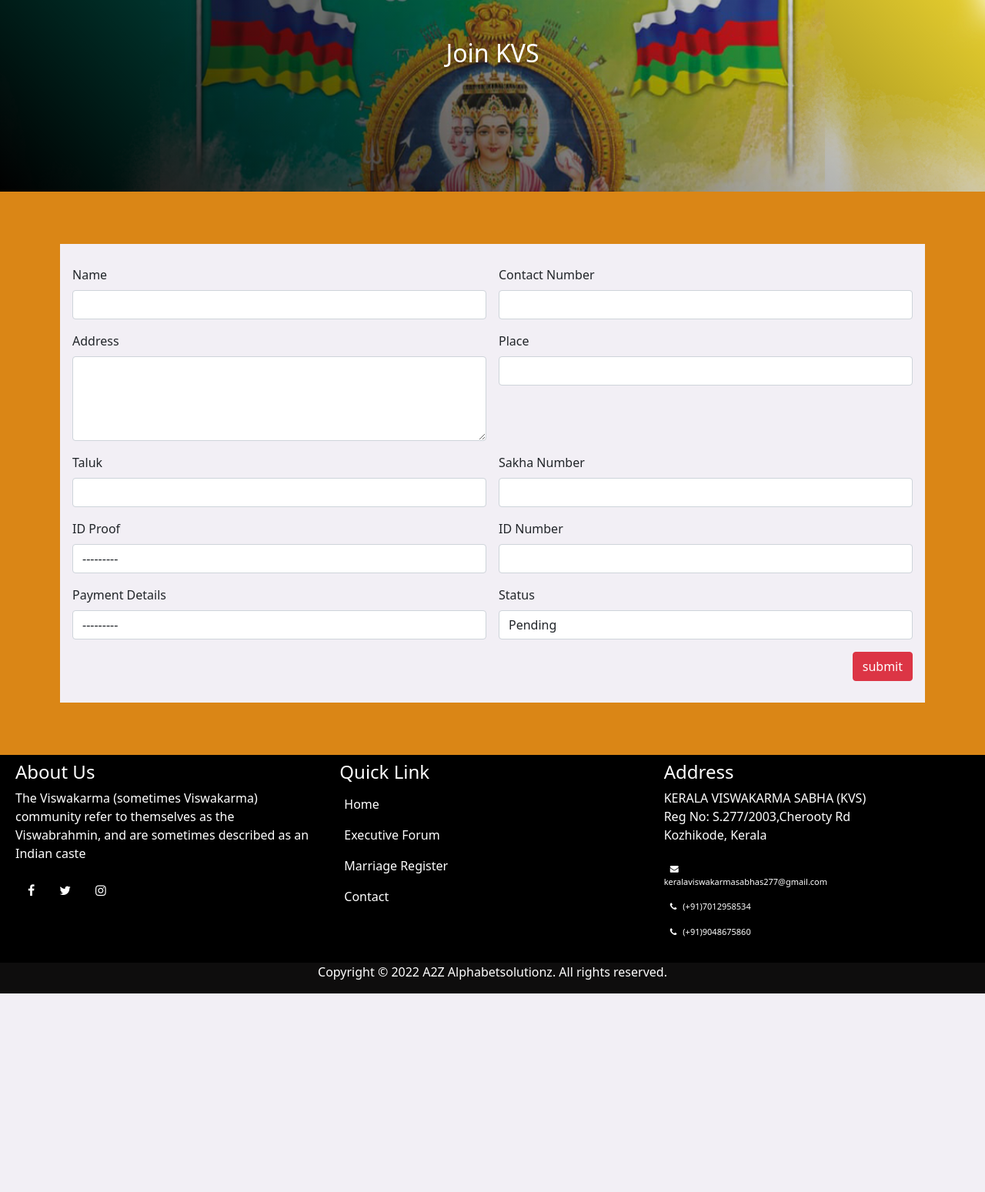
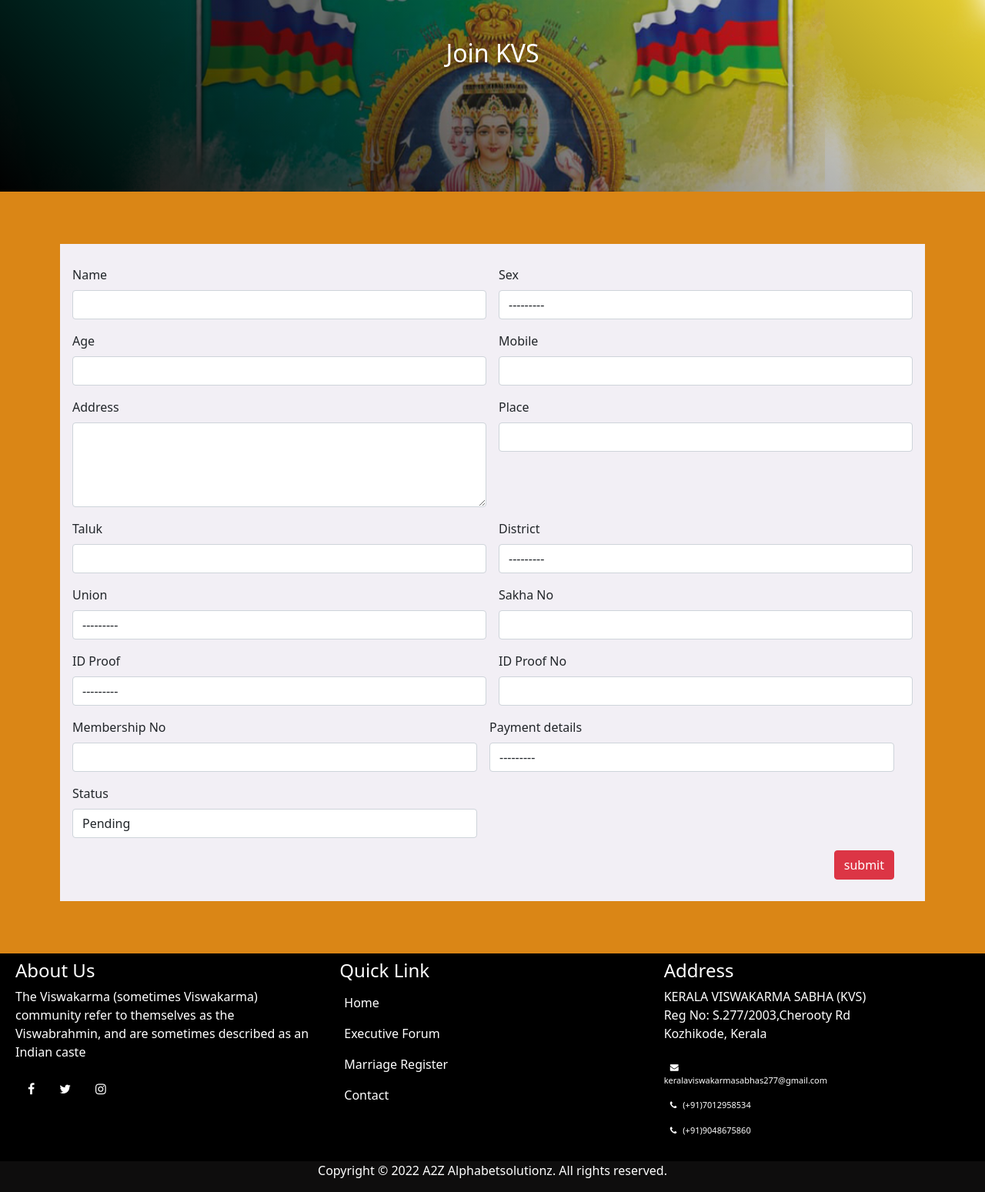
Before and after one commit to MidhunBabu01/kvs_matrimonial_prjt, a Django app: page /join-kvs-update/1 in a window 1280 px wide. Shown: the part 93-1642 px from the top of the page at 77% size. Before the commit the page ends 1384 px from the top, so only its background shows below. Run offline with Django 4.2, Linux system fonts and the light colour scheme; data that the repository does not hold is empty; some libraries are stand-ins or nearby versions.

Commit message:
join kvs, state co mmitie fields edit

```diff
--- a/kvs_matrimonial_project/kvs_app/admin.py
+++ b/kvs_matrimonial_project/kvs_app/admin.py
@@ -1,5 +1,5 @@
 from django.contrib import admin
-from .models import StateCommitie,Taluk_choices,Taluk,Sakha,Matrimonial,SubCaste_choices,Gender_choices,Star,Insurence_category,Id_details_choices,Payment_details_choices,Services,Join_Kvs
+from .models import Sex_Choices,StateCommitie,Taluk_choices,Taluk,Sakha,Matrimonial,SubCaste_choices,Gender_choices,Star,Insurence_category,Id_details_choices,Payment_details_choices,Services,Join_Kvs
 
 # Register your models here.
 admin.site.register(StateCommitie)
@@ -15,3 +15,4 @@ admin.site.register(Id_details_choices)
 admin.site.register(Payment_details_choices)
 admin.site.register(Services)
 admin.site.register(Join_Kvs)
+admin.site.register(Sex_Choices)
--- a/kvs_matrimonial_project/kvs_app/forms.py
+++ b/kvs_matrimonial_project/kvs_app/forms.py
@@ -11,7 +11,8 @@ class StateCommiteForm(forms.ModelForm):
         widgets = {
             'name' : forms.TextInput(attrs={'class':'form-control','placeholder':'Name'}),
             'phone' : forms.NumberInput(attrs={'class':'form-control','placeholder':'Mobile'}),
-            'place' : forms.TextInput(attrs={'class':'form-control','placeholder':'Place'})
+            'place' : forms.TextInput(attrs={'class':'form-control','placeholder':'Place'}),
+            'photo' : forms.ClearableFileInput(attrs={'class':'form-control'}),
         }
 
 
@@ -167,13 +168,18 @@ class Join_Kvs_Add_Form(forms.ModelForm):
         exclude = ['status']
         widgets = {
             'name': forms.TextInput(attrs={'class':'form-control'}),
+            'sex': forms.Select(attrs={'class':'form-control'}),
+            'age': forms.NumberInput(attrs={'class':'form-control'}),
             'mobile': forms.NumberInput(attrs={'class':'form-control'}),
             'address': forms.Textarea(attrs={'class':'form-control','rows':4}),
             'place': forms.TextInput(attrs={'class':'form-control'}),
             'taluk': forms.TextInput(attrs={'class':'form-control'}),
+            'district': forms.Select(attrs={'class':'form-control'}),
+            'union': forms.Select(attrs={'class':'form-control'}),
             'sakha_no': forms.TextInput(attrs={'class':'form-control'}),
             'id_proof': forms.Select(attrs={'class':'form-control'}),
             'id_proof_no': forms.TextInput(attrs={'class':'form-control'}),
+            'membership_no': forms.TextInput(attrs={'class':'form-control'}),
             'payment_details': forms.Select(attrs={'class':'form-control'}),
 
         }
@@ -185,14 +191,19 @@ class Join_Kvs_Admin_Update(forms.ModelForm):
         fields = '__all__'
         widgets = {
             'name': forms.TextInput(attrs={'class':'form-control'}),
+            'sex': forms.Select(attrs={'class':'form-control'}),
+            'age': forms.NumberInput(attrs={'class':'form-control'}),
             'mobile': forms.NumberInput(attrs={'class':'form-control'}),
             'address': forms.Textarea(attrs={'class':'form-control','rows':4}),
             'place': forms.TextInput(attrs={'class':'form-control'}),
             'taluk': forms.TextInput(attrs={'class':'form-control'}),
+            'district': forms.Select(attrs={'class':'form-control'}),
+            'union': forms.Select(attrs={'class':'form-control'}),
             'sakha_no': forms.TextInput(attrs={'class':'form-control'}),
             'id_proof': forms.Select(attrs={'class':'form-control'}),
             'id_proof_no': forms.TextInput(attrs={'class':'form-control'}),
+            'membership_no': forms.TextInput(attrs={'class':'form-control'}),
+            'status': forms.Select(attrs={'class':'form-control'}),
             'payment_details': forms.Select(attrs={'class':'form-control'}),
-            'status': forms.Select(attrs={'class':'form-control'}),
 
         }
--- a/kvs_matrimonial_project/kvs_app/views.py
+++ b/kvs_matrimonial_project/kvs_app/views.py
@@ -26,7 +26,7 @@ def index(request):
 def executiveforum(request):
     state_commite = StateCommitie.objects.all().order_by('-id')
     if request.method == 'POST':
-        form = StateCommiteForm(request.POST)
+        form = StateCommiteForm(request.POST,request.FILES)
         if form.is_valid():
             form.save()
             return redirect('kvs_app:executiveforum')
@@ -38,7 +38,7 @@ def executiveforum(request):
 def executiveforum_update(request,update_id):
     update = StateCommitie.objects.filter(id=update_id).first()
     if request.method == 'POST':
-        form = StateCommiteForm(request.POST,instance=update)
+        form = StateCommiteForm(request.POST,request.FILES,instance=update)
         if form.is_valid():
             form.save()
             return redirect('kvs_app:executiveforum')
--- a/kvs_matrimonial_project/templates/executiveforumreg.html
+++ b/kvs_matrimonial_project/templates/executiveforumreg.html
@@ -193,7 +193,7 @@
 
                         <div class="card" id="card-statecommite">
                               <div class="card-body">
-                                  <form method="post">
+                                <form method="post" enctype = 'multipart/form-data'>
                                   {% csrf_token %}
                                     <div class="row">
                                         <div class="col-lg-12 col-md-12 mt-3">
@@ -209,6 +209,10 @@
                                             {{form.place}}
                                         </div>
                                         <div class="col-lg-12 col-md-12 mt-3">
+                                          {% comment %} <input type="text" class="form-control" name="place" placeholder="Enter place"> {% endcomment %}
+                                          {{form.photo}}
+                                      </div>
+                                        <div class=" col-12 col-sm-12 col-lg-12 col-md-12 mt-3">
                                             <div class="float-right">
                                                 <input type="submit" class=" btn btn-warning"value="submit">
                                             </div>
--- a/kvs_matrimonial_project/templates/join-kvs-update.html
+++ b/kvs_matrimonial_project/templates/join-kvs-update.html
@@ -197,30 +197,30 @@
                                                 </div>
 
                                                 <div class="col-lg-6 col-md-6 col-xl-6 p-2">
-                                                  <label class="form-label"> Contact Number</label>
-                                                  {{form.mobile}}
+                                                  <label class="form-label"> Sex</label>
+                                                  {{form.sex}}
                                                 </div>
                                         </div>
                                         <div class="row">
                                           <div class="col-lg-6 col-md-6 col-xl-6 p-2">
-                                              <label class="form-label">Address</label>
-                                              {{form.address}}
+                                              <label class="form-label">Age</label>
+                                              {{form.age}}
                                           </div>
                                           <div class="col-lg-6 col-md-6 col-xl-6 p-2">
-                                            <label class="form-label"> Place</label>
-                                            {{form.place}}
+                                            <label class="form-label"> Mobile</label>
+                                            {{form.mobile}}
                                           </div>
 
                                       </div>
                                       <div class="row">
                                                 <div class="col-lg-6 col-md-6 col-xl-6 p-2">
-                                                  <label class="form-label"> Taluk</label>
-                                                  {{form.taluk}}
+                                                  <label class="form-label"> Address</label>
+                                                  {{form.address}}
 
                                               </div>
                                               <div class="col-lg-6 col-md-6 col-xl-6 p-2">
-                                                <label class="form-label"> Sakha Number</label>
-                                                {{form.sakha_no}}
+                                                <label class="form-label"> Place</label>
+                                                {{form.place}}
                                               </div>
 
 
@@ -229,27 +229,55 @@
 
 
                                             <div class="col-lg-6 col-md-6 col-xl-6 p-2">
-                                              <label class="form-label"> ID Proof</label>
-                                              {{form.id_proof}}
+                                              <label class="form-label"> Taluk</label>
+                                              {{form.taluk}}
                                           </div>
                                           <div class="col-lg-6 col-md-6 col-sm-12 col-xl-6 p-2">
-                                            <label class="form-label"> ID Number</label>
-                                            {{form.id_proof_no}}
+                                            <label class="form-label"> District</label>
+                                            {{form.district}}
                                         </div>
 
                                           </div>
 
                                     <div class="row">
                                             <div class="col-lg-6 col-md-6 col-xl-6 p-2">
-                                                  <label class="form-label">Payment Details</label>
-                                                  {{form.payment_details}}
+                                                  <label class="form-label">Union</label>
+                                                  {{form.union}}
                                             </div>
                                             <div class="col-lg-6 col-md-6 col-xl-6 p-2">
-                                                 <label class="form-label">Status</label>
-                                                  {{form.status}}
+                                                 <label class="form-label">Sakha No</label>
+                                                  {{form.sakha_no}}
                                             </div>
 
                                   </div>
+                                  <div class="row">
+                                    <div class="col-lg-6 col-md-6 col-xl-6 p-2">
+                                          <label class="form-label">ID Proof</label>
+                                          {{form.id_proof}}
+                                    </div>
+                                    <div class="col-lg-6 col-md-6 col-xl-6 p-2">
+                                         <label class="form-label">ID Proof No</label>
+                                          {{form.id_proof_no}}
+                                    </div>
+                                    <div class="row">
+                                      <div class="col-lg-6 col-md-6 col-xl-6 p-2">
+                                            <label class="form-label">Membership No</label>
+                                            {{form.membership_no}}
+                                      </div>
+                                      <div class="col-lg-6 col-md-6 col-xl-6 p-2">
+                                           <label class="form-label">Payment details</label>
+                                            {{form.payment_details}}
+                                      </div>
+
+                          </div>
+                          <div class="row">
+                            <div class="col-lg-6 col-md-6 col-xl-6 p-2">
+                              <label class="form-label">Status</label>
+                               {{form.status}}
+                         </div>
+
+
+                  </div>
 
                          <div class="row">
 
--- a/kvs_matrimonial_project/templates/sakha.html
+++ b/kvs_matrimonial_project/templates/sakha.html
@@ -267,7 +267,7 @@
                                         <tr>
                                             <th class="text-center">Sakha No</th>
                                             <th class="text-center">Sakha Name</th>
-                                            <th class="text-center">Taluk</th>
+                                            <th class="text-center">Union</th>
                                             {% if user.is_authenticated %}
                                             <th class="text-center">Action</th>
                                             {% endif %}
--- a/kvs_matrimonial_project/templates/taluk.html
+++ b/kvs_matrimonial_project/templates/taluk.html
@@ -272,7 +272,7 @@
                                         <tr>
                                             <th class="text-center">Name</th>
                                             <th class="text-center">Mobile Number</th>
-                                            <th class="text-center">Taluk</th>
+                                            <th class="text-center">Union</th>
                                             {% if user.is_authenticated %}
                                             <th class="text-center">Action</th>
                                             {% endif %}
```
Also changed, not shown: kvs_matrimonial_project/kvs_app/models.py (+26 -1 lines), kvs_matrimonial_project/templates/executiveforum.html (+17 -2 lines), kvs_matrimonial_project/templates/join-kvs.html (+28 -4 lines), kvs_matrimonial_project/kvs_app/migrations/0020_statecommitie_photo.py (added), kvs_matrimonial_project/kvs_app/migrations/0021_join_kvs_age_join_kvs_district_and_more.py (added), kvs_matrimonial_project/kvs_app/migrations/0022_sex_choices_alter_join_kvs_sex.py (added), kvs_matrimonial_project/media/state commitie/arunas-naujokas-EEnJpGHkU4k-unsplash.jpg (added), kvs_matrimonial_project/media/state commitie/boombarrier.jpg (added), 4 other files. Lines whose indentation alone changed are shown as unchanged.
